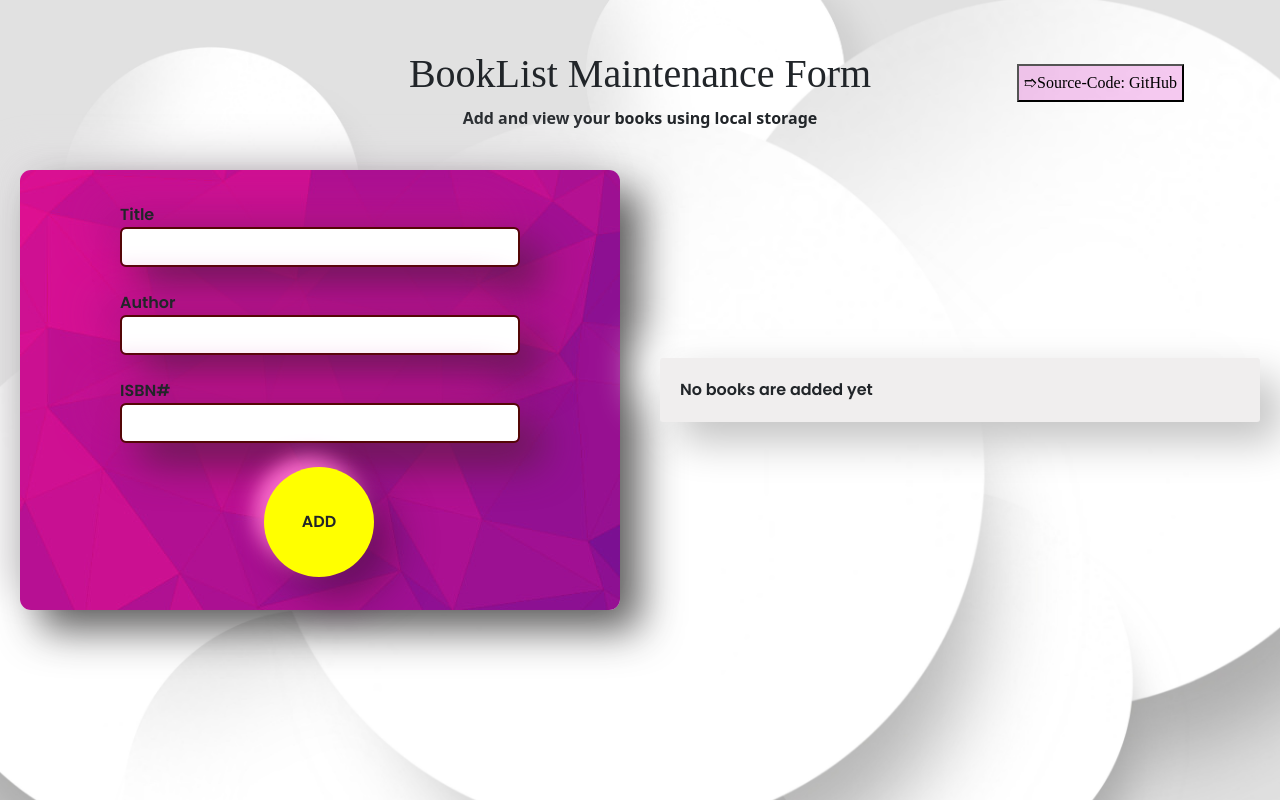
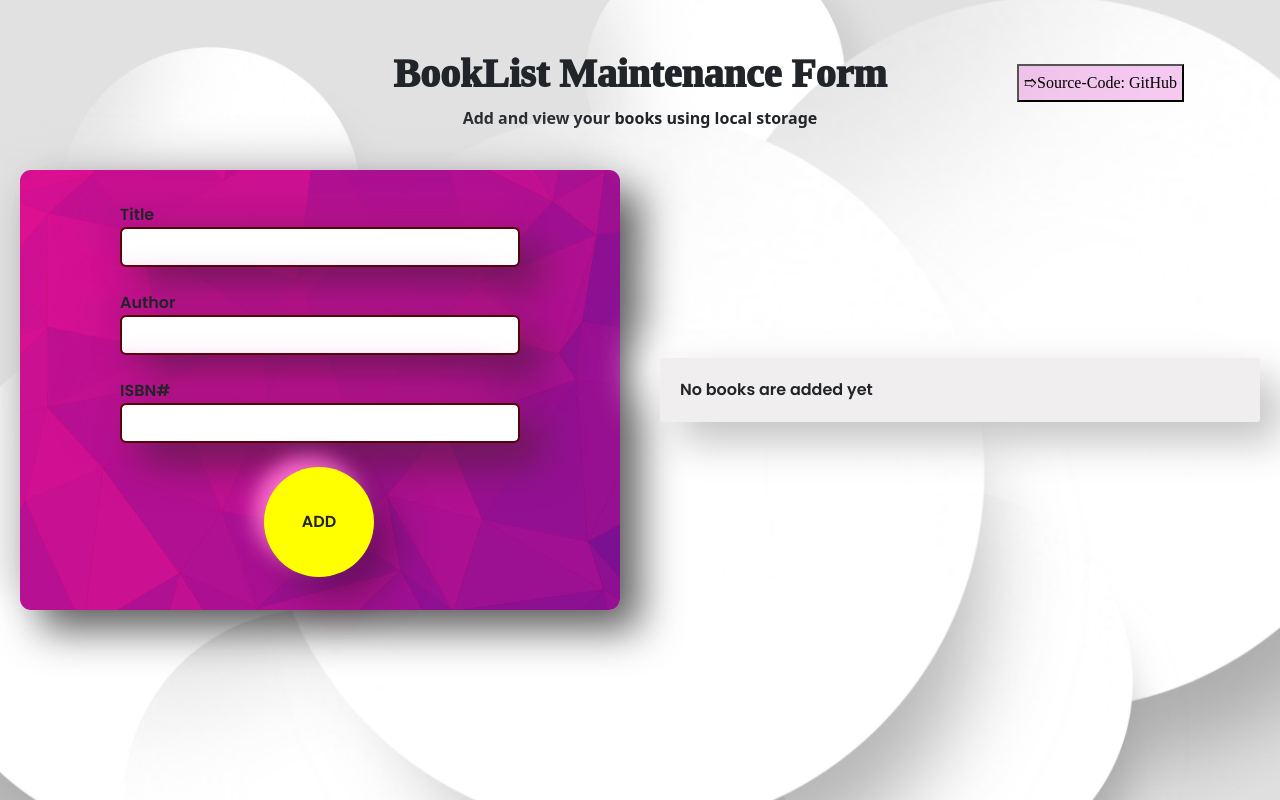
Before and after one commit to ParamPragyan/BookList-Maintenance-Form, a React (Create React App) app: page / in a window 1280 px wide. Built offline with nearby package versions, Linux system fonts and the light colour scheme; a web font is replaced by a local one.

Commit message:
minor changes

```diff
--- a/src/App.js
+++ b/src/App.js
@@ -52,8 +52,10 @@ export const App = () => {
           ➱Source-Code: GitHub
         </a>
       </button>
+      <div className="heading">
       <h1>BookList Maintenance Form</h1>
       <p>Add and view your books using local storage</p>
+      </div>
       <div className="main">
         <div className="form-container">
           <form
--- a/src/index.css
+++ b/src/index.css
@@ -40,6 +40,7 @@
   margin-top: 50px;
   text-align: center;
   font-family: "Walter Turncoat", cursive;
+  font-weight: 1000;
 }
 
 .wrapper p {
```
